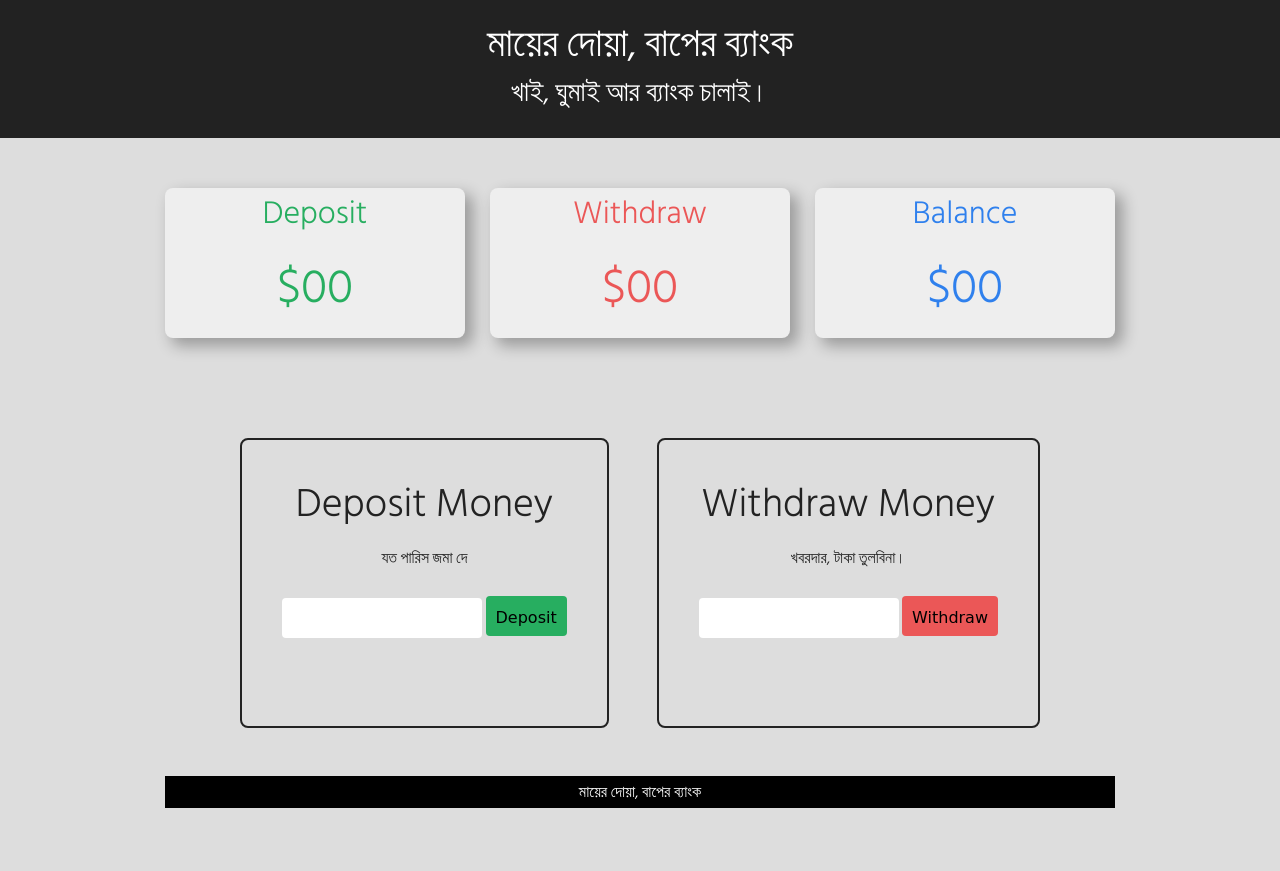
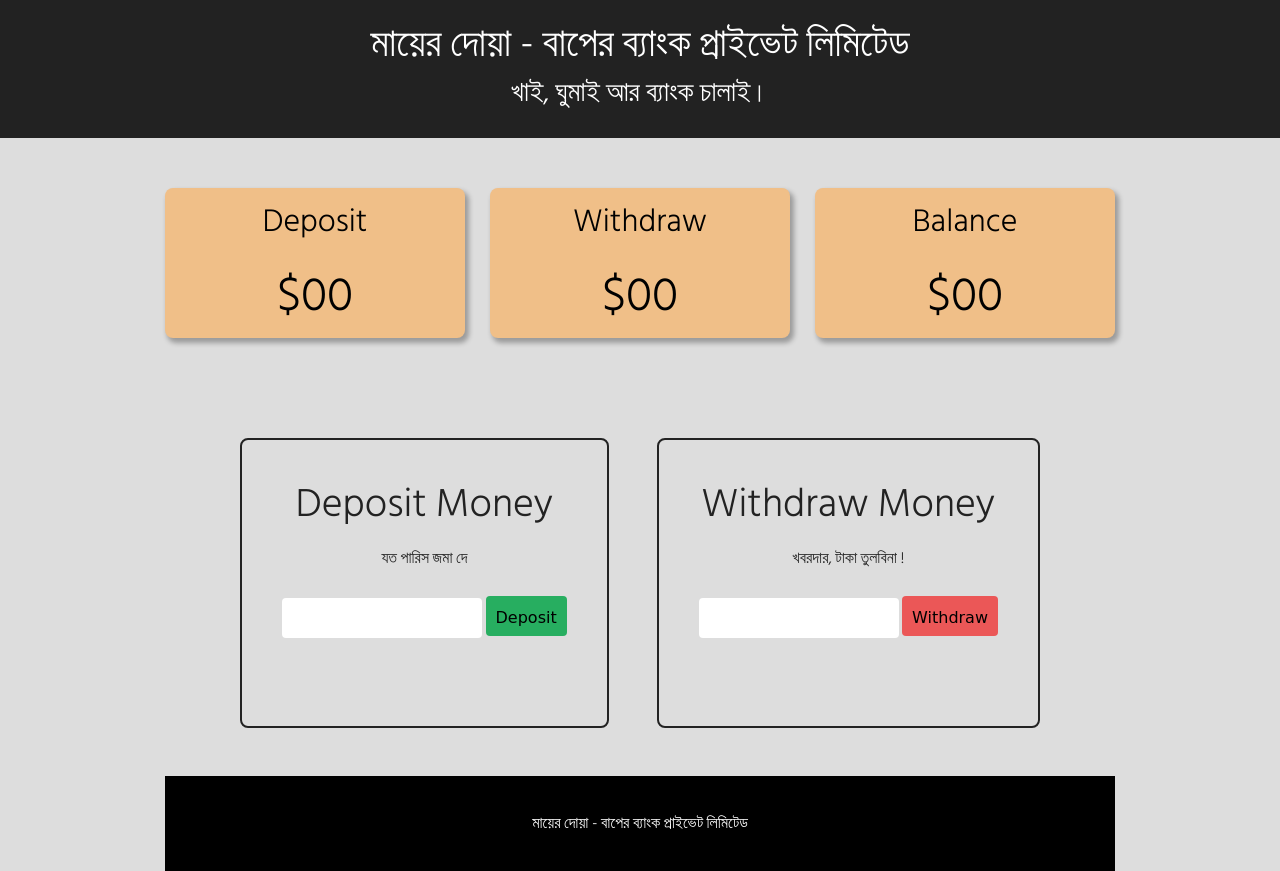
Before and after one commit to mgamamunbd/baapErBank, a plain HTML site: page index.html in a window 1280 px wide. Before the commit the page ends 808 px from the top, so only its background shows below. Drawn offline with nearby package versions, Linux system fonts and the light colour scheme.

Commit message:
makeup changed something

```diff
--- a/index.html
+++ b/index.html
@@ -20,8 +20,8 @@
     <!-- header section -->
 
     <header>
-      <h1>মায়ের দোয়া, বাপের ব্যাংক</h1>
-      <h3>খাই, ঘুমাই আর ব্যাংক চালাই।</h3>
+      <h1 class="text-white">মায়ের দোয়া - বাপের ব্যাংক প্রাইভেট লিমিটেড</h1>
+      <h3 class="text-white">খাই, ঘুমাই আর ব্যাংক চালাই।</h3>
     </header>
 
     <!-- main section -->
@@ -29,15 +29,15 @@
     <main>
       <div class="output-card-container">
         <div class="output-card green p-2">
-          <h2 class="pt-2">Deposit</h2>
+          <h2 class="pt-4">Deposit</h2>
           <p>$<span id="deposit-output">00</span></p>
         </div>
         <div class="output-card red p-2">
-          <h2 class="pt-2">Withdraw</h2>
+          <h2 class="pt-4">Withdraw</h2>
           <p>$<span id="withdraw-output">00</span></p>
         </div>
         <div class="output-card blue p-2">
-          <h2 class="pt-2">Balance</h2>
+          <h2 class="pt-4">Balance</h2>
           <p>$<span id="balance-output">00</span></p>
         </div>
       </div>
@@ -53,7 +53,7 @@
         </div>
         <div class="input-card">
           <h1>Withdraw Money</h1>
-          <p>খবরদার, টাকা তুলবিনা।</p>
+          <p>খবরদার, টাকা তুলবিনা !</p>
 
           <div class="mb-5">
             <input type="text" id="withdraw-value" />
@@ -61,8 +61,8 @@
           </div>
         </div>
       </div>
-      <footer class="text-center py-1 mt-5 bg-black text-white container-fluid">
-        মায়ের দোয়া, বাপের ব্যাংক
+      <footer class="text-center py-1 mt-5 bg-black text-white">
+        মায়ের দোয়া - বাপের ব্যাংক প্রাইভেট লিমিটেড
       </footer>
     </main>
     <!-- bootstrap bundle js -->
--- a/style.css
+++ b/style.css
@@ -31,11 +31,6 @@ header h1 h3 {
   text-align: center;
 }
 
-header h1,
-h3 {
-  color: white;
-}
-
 .output-card-container {
   display: flex;
   justify-content: space-between;
@@ -44,7 +39,7 @@ h3 {
 }
 
 .output-card {
-  background-color: rgb(238, 238, 238);
+  background-color: rgb(240, 191, 136);
   width: 300px;
   height: 150px;
   display: flex;
@@ -52,8 +47,8 @@ h3 {
   align-items: center;
   justify-content: center;
   border-radius: 8px;
-  -webkit-box-shadow: 7px 7px 15px 1px rgba(0, 0, 0, 0.3);
-  box-shadow: 7px 7px 15px 1px rgba(0, 0, 0, 0.3);
+  -webkit-box-shadow: 3px 4px 5px 1px rgba(0, 0, 0, 0.3);
+  box-shadow: 3px 4px 5px 1px rgba(0, 0, 0, 0.3);
 }
 
 .output-card p {
@@ -62,15 +57,15 @@ h3 {
 }
 
 .green {
-  color: #27ae60;
+  color: #000000;
 }
 
 .red {
-  color: #eb5757;
+  color: #000000;
 }
 
 .blue {
-  color: #2f80ed;
+  color: #000000;
 }
 
 .input-card-container {
@@ -135,3 +130,11 @@ button:active {
 .bg-red:hover {
   background-color: #b84444;
 }
+footer {
+  height: 95px;
+  width: 100%;
+  padding: 20px;
+  display: flex;
+  justify-content: center;
+  align-items: center;
+}
```
